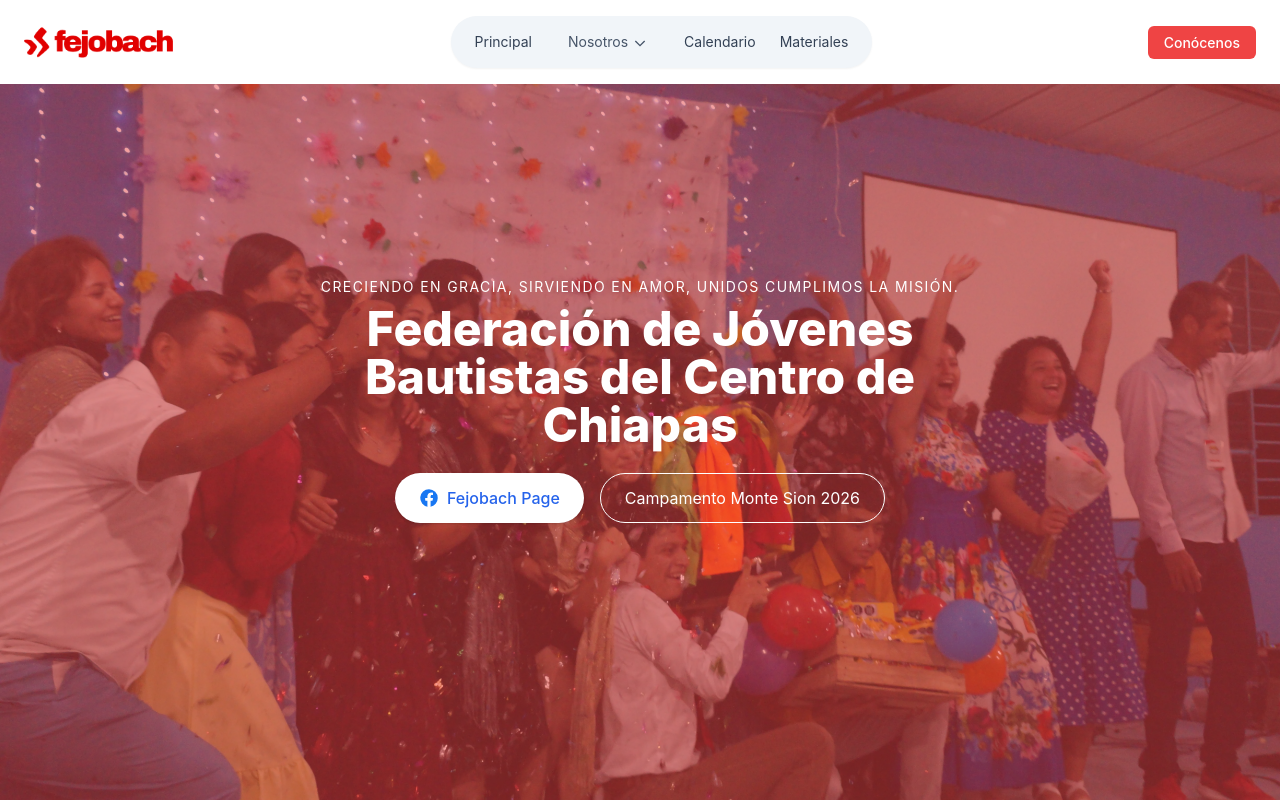
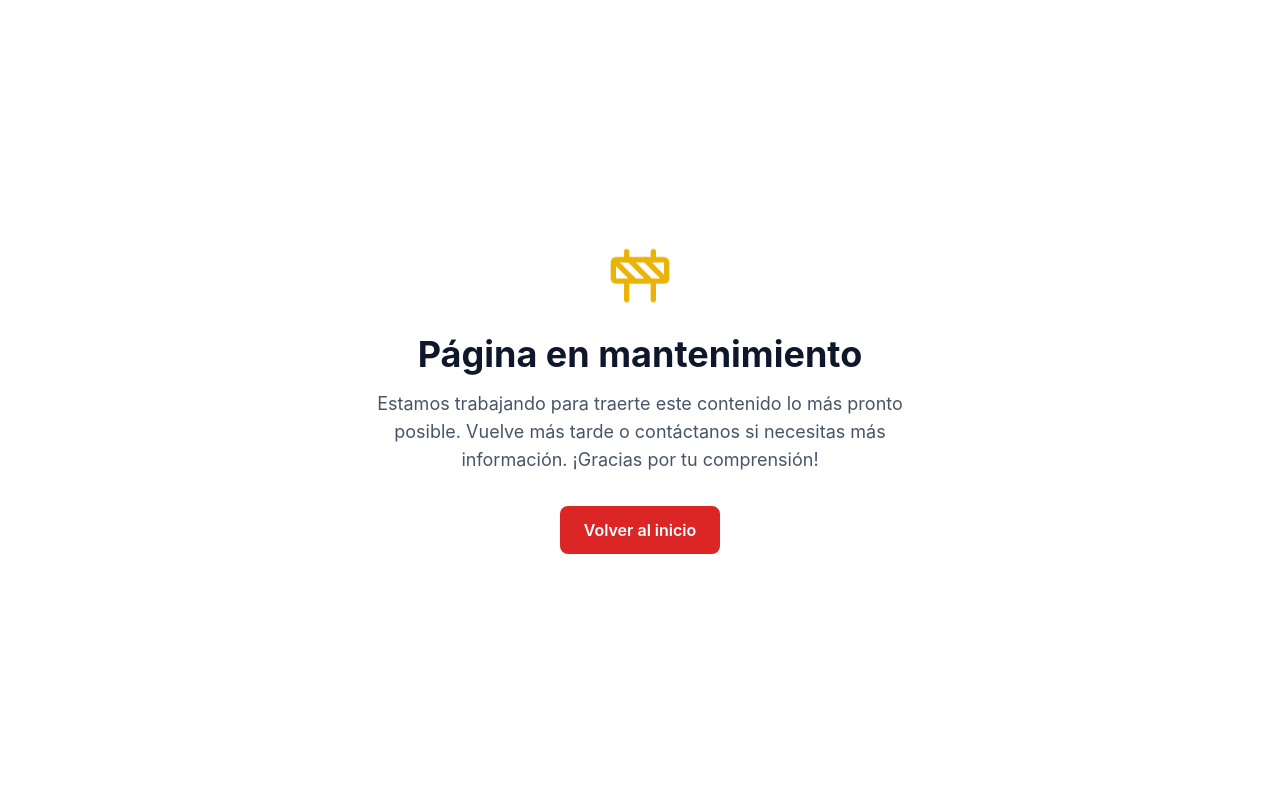
Before and after one commit to Josue-Benjamin-Maldonado-Urbina/fejobach, a React (Create React App) app: page / in a window 1280 px wide. Shown: the top 802 px of the page. Built offline with nearby package versions, Linux system fonts and the light colour scheme.

Commit message:
update its comming!!!

```diff
--- a/src/App.tsx
+++ b/src/App.tsx
@@ -18,13 +18,14 @@ import Campamento from "./views/Campamento/Campamento";
 import CMS2026 from "./views/Campamento/LandingPage";
 import Notas from "./views/Campamento/Notas";
 import RegistroTorneo from "./components/Section/RegistroTorneo";
+import UnderConstruction from "./components/Section/UnderConstruction";
 
 export default function App() {
   return (
     <Router>
       <Routes>
-        <Route path="/" element={<Home />} />
-        <Route path="/mision-vision" element={<MisionVision />} />
+        <Route path="/" element={<UnderConstruction />} />
+        {/* <Route path="/mision-vision" element={<MisionVision />} />
         <Route path="/" element={<Objetivos />} />
         <Route path="/activities" element={<Activities />} />
         <Route path="/calendar" element={<Calendario />} />
@@ -39,7 +40,7 @@ export default function App() {
         <Route path="/materiales" element={<PdfSection />} />
         <Route path="/cms2026" element={<Campamento />} />
         <Route path="/cms2026/oficial" element={<CMS2026 />} />
-        <Route path="/cms2026/notas" element={<Notas />} />
+        <Route path="/cms2026/notas" element={<Notas />} /> */}
         <Route path="/evento-deportivo" element={<RegistroTorneo />} />
       </Routes>
     </Router>
```
